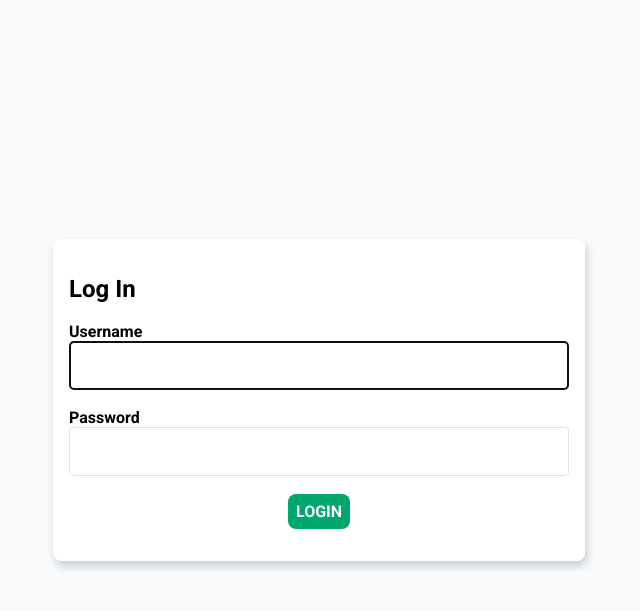
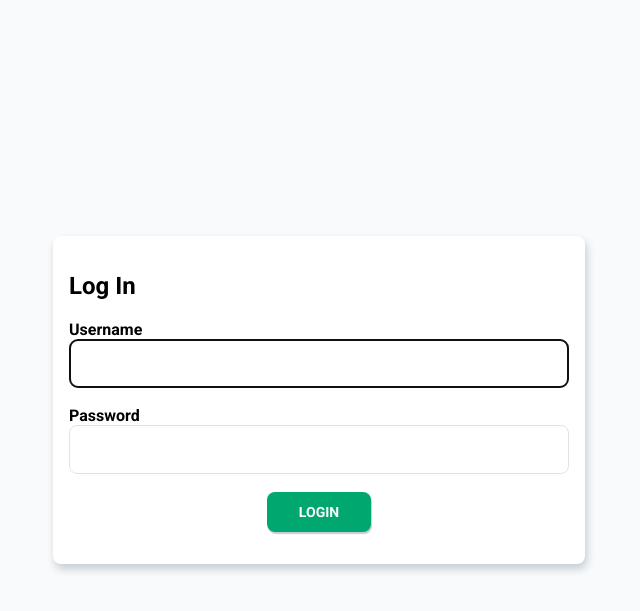
Before and after one commit to AndreaBellomia/LotsTracker, a Django app: page /accounts/login/ in a window 1280 px wide. Shown: the top 611 px of the page, without its empty margins (321-961 px from the left). Run offline with Django 4.2, Linux system fonts and the light colour scheme.

Commit message:
small fix

```diff
--- a/django/app/settings.py
+++ b/django/app/settings.py
@@ -211,3 +211,4 @@ LOGGING = {
 }
 
 LOGIN_REDIRECT_URL = '/'
+LOGOUT_REDIRECT_URL = '/'
--- a/django/templates/registration/login.html
+++ b/django/templates/registration/login.html
@@ -38,31 +38,33 @@
 
   input {
     padding: 1rem 1rem;
-    border-radius: .25rem;
+    border-radius: .5rem;
     background-color: white;
-    border: 1px solid #DFE3E8;
+    border: 1px solid #DFE3E8 !important;
     min-width: 500px;
   }
   input:focus {
-    border: 1px solid #637381;
+    border: 1px solid #637381 !important;
 
   }
 
   .btn {
     background-color: #00A76F;
-    padding: .5rem;
+    padding: .75rem 2rem;
     border: none;
     border-radius: .5rem;
-    font-size: 1rem;
+    line-height: 1rem;
+    font-size: .875rem;
     text-transform: capitalize;
     color: white;
     cursor: pointer;
+    box-shadow: 1px 2px 1px #C4CDD5;
   }
   .btn:hover {
-    background-color: #0eb27b;
+    background-color: #048e60;
   }
   .btn:active {
-    background-color: #212B36;
+    background-color: #037751;
   }
 
   .text-center {
```
